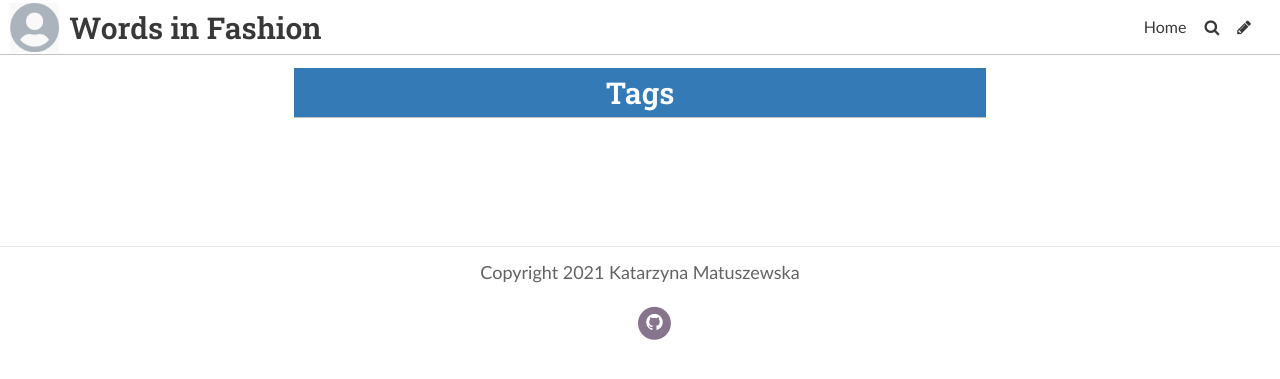
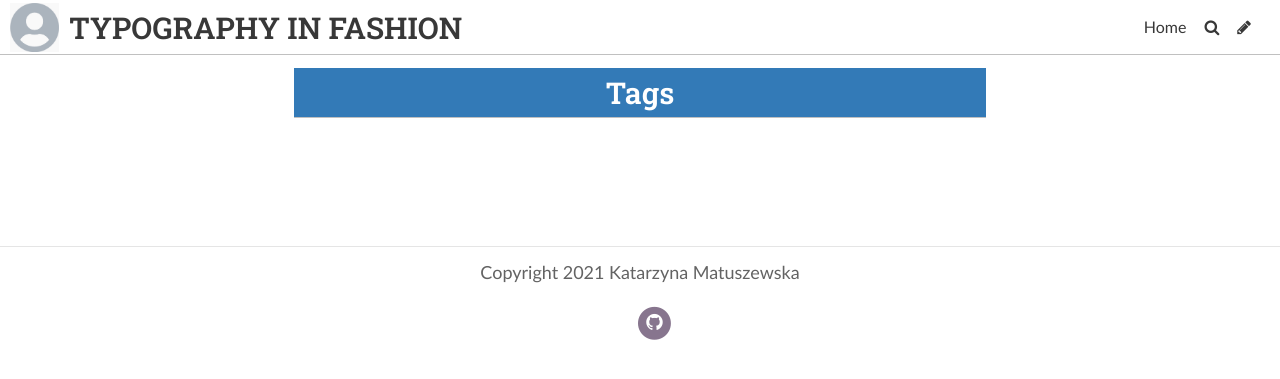
Before and after one commit to kasiamatuszewska/typographydesign, a Jekyll site: the page built from pages/tags.md, in a window 1280 px wide. Shown: the top 379 px of the page. Built offline with Jekyll 4.4.1, drawn with Linux system fonts in a browser that asks for light colours; some web fonts are replaced.

Commit message:
Update Settings “general”

```diff
--- a/_data/settings.yml
+++ b/_data/settings.yml
@@ -1,9 +1,9 @@
-title: Words in Fashion
+title: TYPOGRAPHY IN FASHION
 description: A web site about typography design in fashion design.
 footer_text: Copyright 2021 Katarzyna Matuszewska
 header_feature_image: ../uploads/michael-lee-5z9bgfrzlle-unsplash.jpg
-header_text: ""
-header_text_color: "#ffffff"
+header_text: TYPOGRAPHY IN FASHION
+header_text_color: "#cb0076"
 bannerheight: 100vh
 navbarheight: 55px
 logo: /uploads/logo.jpg
```
